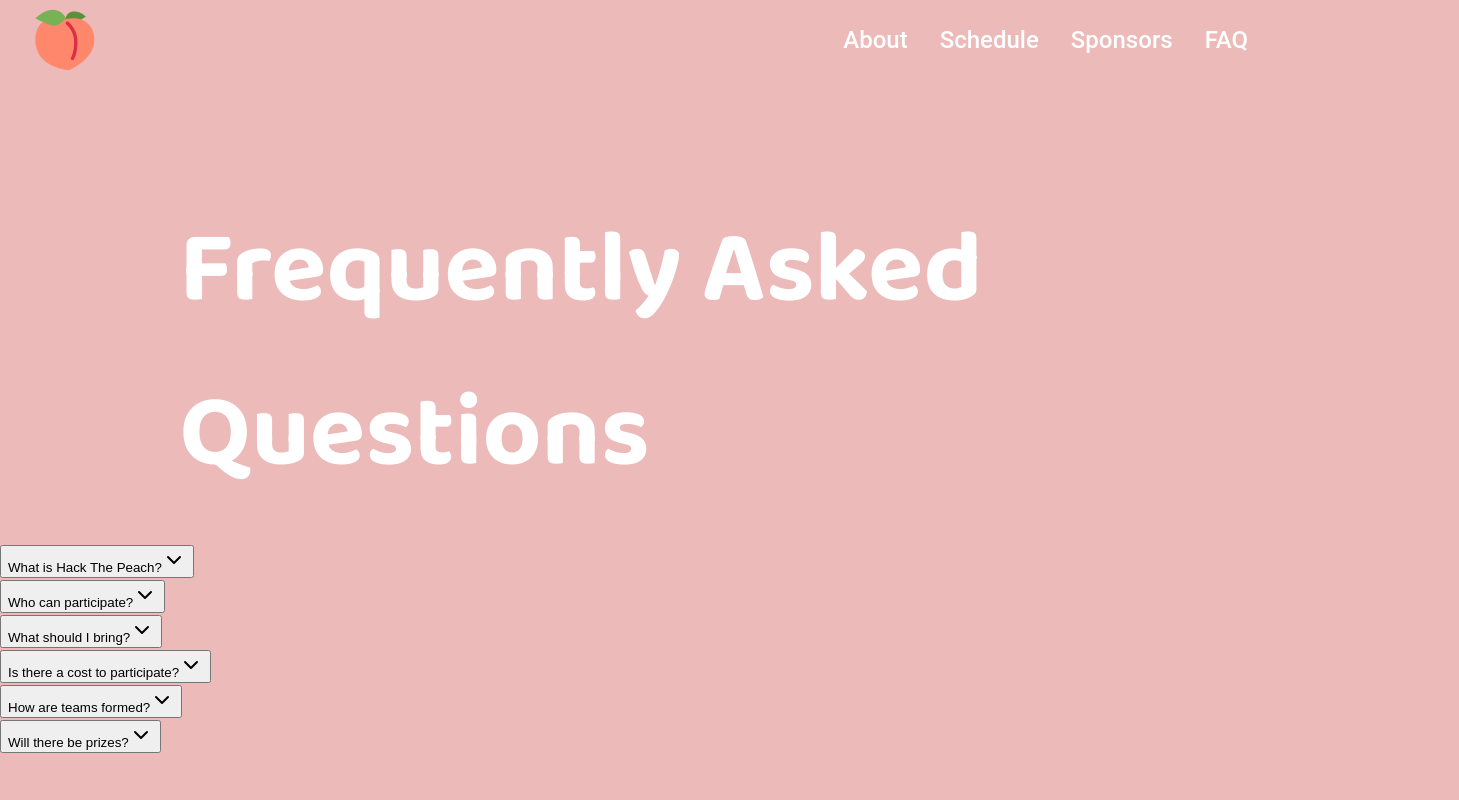
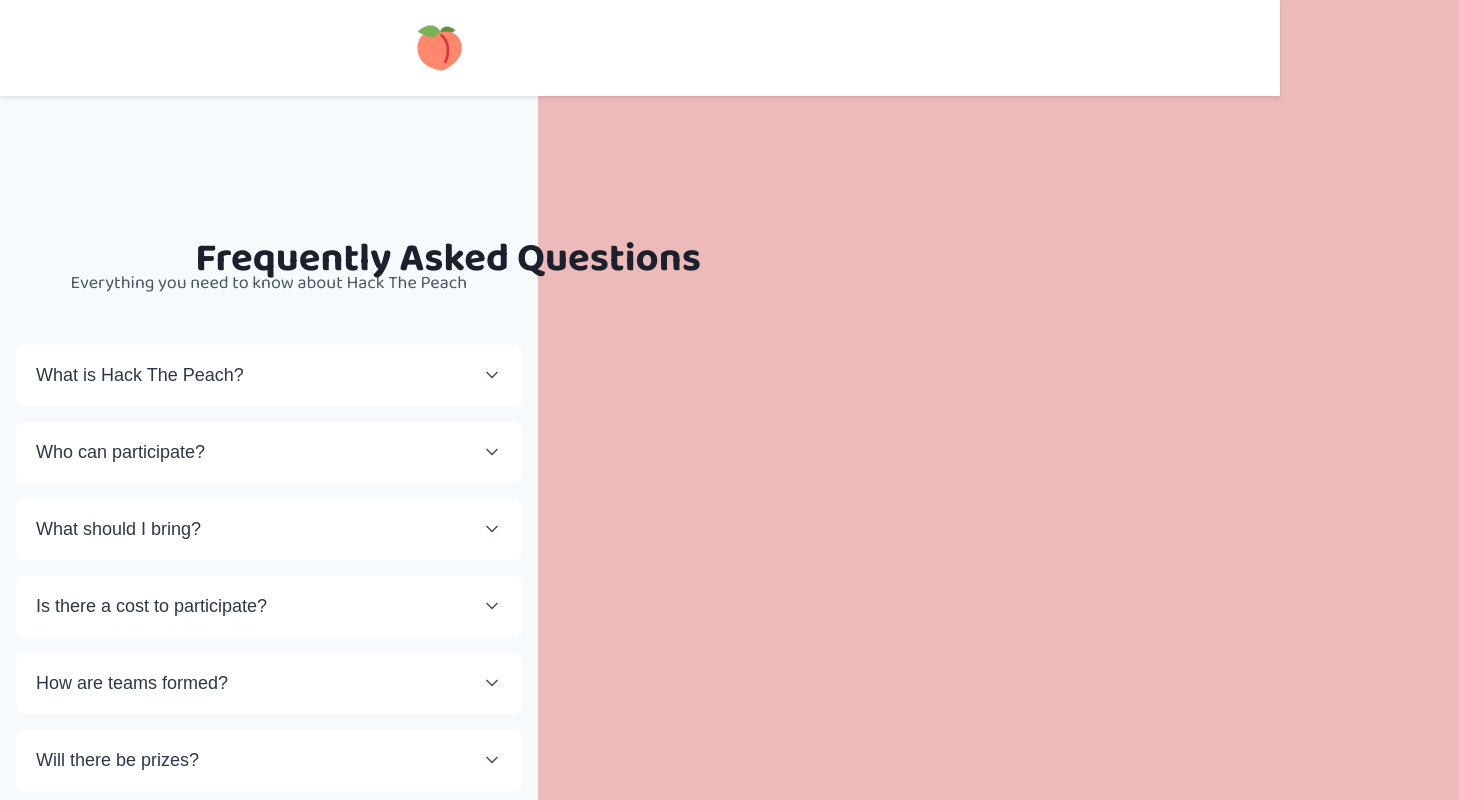
Before and after one commit to sophia0805/hack-the-peach, a React (Create React App) app: page /faq in a window 1280 px wide. Shown: the top 800 px of the page, 1459 px wide, since content can reach past the window. Built offline with nearby package versions, Linux system fonts and the light colour scheme.

Commit message:
test faq

```diff
--- a/src/App.js
+++ b/src/App.js
@@ -1,5 +1,6 @@
 import './App.css';
 import { BrowserRouter as Router, Routes, Route } from 'react-router-dom';
+
 import Home from './home/Home';
 import About from './about/About';
 import Faq from './faq/FAQ';
@@ -16,7 +17,6 @@
       <Route path="/faq" element={<Faq />} />
       <Route path="/schedule" element={<Schedule />} />
       <Route path="/sponsors" element={<Sponsors />} />
-
     </Routes>
     </Router>
   );
--- /dev/null
+++ b/src/faq/FAQ.css
@@ -0,0 +1,223 @@
+/* Navigation Styles */
+.navbar {
+  background-color: #ffffff;
+  box-shadow: 0 2px 4px rgba(0, 0, 0, 0.1);
+  position: fixed;
+  top: 0;
+  left: 0;
+  right: 0;
+  z-index: 1000;
+}
+
+.nav-container {
+  max-width: 1200px;
+  margin: 0 auto;
+  padding: 1rem 2rem;
+  display: flex;
+  justify-content: space-between;
+  align-items: center;
+}
+
+.logo-container {
+  display: flex;
+  align-items: center;
+  text-decoration: none;
+}
+
+.peach {
+  height: 48px;
+  width: auto;
+}
+
+.nav-links {
+  display: flex;
+  gap: 2rem;
+  align-items: center;
+}
+
+.nav-link {
+  color: #4a5568;
+  text-decoration: none;
+  font-size: 1rem;
+  font-weight: 500;
+  text-transform: capitalize;
+  cursor: pointer;
+  transition: color 0.2s ease;
+}
+
+.nav-link:hover {
+  color: #1a202c;
+}
+
+/* FAQ Section Styles */
+.faq-container {
+  min-height: 100vh;
+  background-color: #f7fafc;
+  padding: 6rem 1rem 4rem;
+  margin-top: 64px; /* Account for fixed navbar */
+}
+
+.faq-content {
+  max-width: 800px;
+  margin: 0 auto;
+}
+
+.faq-title {
+  font-size: 2.5rem;
+  font-weight: 700;
+  text-align: center;
+  color: #1a202c;
+  margin-bottom: 1rem;
+}
+
+.faq-subtitle {
+  text-align: center;
+  color: #4a5568;
+  font-size: 1.125rem;
+  margin-bottom: 3rem;
+}
+
+.faq-list {
+  display: flex;
+  flex-direction: column;
+  gap: 1rem;
+}
+
+.faq-item {
+  background: #ffffff;
+  border-radius: 8px;
+  overflow: hidden;
+  transition: all 0.3s ease;
+}
+
+.faq-question {
+  width: 100%;
+  display: flex;
+  justify-content: space-between;
+  align-items: center;
+  padding: 1.25rem;
+  background: none;
+  border: none;
+  cursor: pointer;
+  text-align: left;
+  font-size: 1.125rem;
+  font-weight: 500;
+  color: #2d3748;
+  transition: background-color 0.2s ease;
+}
+
+.faq-question:hover {
+  background-color: #f8fafc;
+}
+
+.faq-question:focus {
+  outline: none;
+  box-shadow: 0 0 0 2px #63b3ed;
+}
+
+.chevron {
+  width: 20px;
+  height: 20px;
+  color: #4a5568;
+  transition: transform 0.2s ease;
+}
+
+.faq-answer {
+  padding: 0 1.25rem 1.25rem;
+  color: #4a5568;
+  line-height: 1.6;
+  background-color: #ffffff;
+}
+
+/* Responsive Styles */
+@media (max-width: 768px) {
+  .nav-container {
+    padding: 1rem;
+  }
+
+  .nav-links {
+    gap: 1rem;
+  }
+
+  .peach {
+    height: 40px;
+  }
+
+  .faq-title {
+    font-size: 2rem;
+  }
+
+  .faq-question {
+    font-size: 1rem;
+    padding: 1rem;
+  }
+
+  .faq-answer {
+    padding: 0 1rem 1rem;
+  }
+}
+
+/* Animation for FAQ answers */
+.faq-answer {
+  animation: slideDown 0.3s ease-out;
+}
+
+@keyframes slideDown {
+  from {
+    opacity: 0;
+    transform: translateY(-10px);
+  }
+  to {
+    opacity: 1;
+    transform: translateY(0);
+  }
+}
+
+/* Dark mode support */
+@media (prefers-color-scheme: dark) {
+  .navbar {
+    background-color: #1a202c;
+    box-shadow: 0 2px 4px rgba(0, 0, 0, 0.2);
+  }
+
+  .nav-link {
+    color: #e2e8f0;
+  }
+
+  .nav-link:hover {
+    color: #ffffff;
+  }
+
+  .faq-container {
+    background-color: #2d3748;
+  }
+
+  .faq-title {
+    color: #f7fafc;
+  }
+
+  .faq-subtitle {
+    color: #e2e8f0;
+  }
+
+  .faq-item {
+    background: #1a202c;
+  }
+
+  .faq-question {
+    color: #e2e8f0;
+  }
+
+  .faq-question:hover {
+    background-color: #2d3748;
+  }
+
+  .chevron {
+    color: #e2e8f0;
+  }
+
+  .faq-answer {
+    background-color: #1a202c;
+    color: #e2e8f0;
+  }
+}
--- a/src/faq/FAQ.js
+++ b/src/faq/FAQ.js
@@ -2,26 +2,34 @@
 import { useNavigate } from 'react-router-dom';
 import logo from '../logo.png';
 import { ChevronDown, ChevronUp } from 'lucide-react';
+import './FAQ.css';
 
 const FAQItem = ({ question, answer }) => {
   const [isOpen, setIsOpen] = useState(false);
+  const contentRef = useRef(null);
 
   return (
-    <div className="mb-4">
+    <div className="faq-item">
       <button
         onClick={() => setIsOpen(!isOpen)}
-        className="w-full flex justify-between items-center p-4 bg-white rounded-lg shadow-sm hover:shadow-md transition-shadow"
+        className="faq-question"
+        aria-expanded={isOpen}
+        aria-controls={`faq-answer-${question.replace(/\s+/g, '-').toLowerCase()}`}
       >
-        <span className="font-medium text-lg text-left">{question}</span>
+        <span>{question}</span>
         {isOpen ? (
-          <ChevronUp className="h-5 w-5 text-gray-500" />
+          <ChevronUp className="chevron" aria-hidden="true" />
         ) : (
-          <ChevronDown className="h-5 w-5 text-gray-500" />
+          <ChevronDown className="chevron" aria-hidden="true" />
         )}
       </button>
       {isOpen && (
-        <div className="p-4 bg-gray-50 rounded-b-lg mt-1">
-          <p className="text-gray-700">{answer}</p>
+        <div
+          id={`faq-answer-${question.replace(/\s+/g, '-').toLowerCase()}`}
+          ref={contentRef}
+          className="faq-answer"
+        >
+          <p>{answer}</p>
         </div>
       )}
     </div>
@@ -37,10 +45,12 @@
     faq: '/faq'
   };
   const navigate = useNavigate();
+
   const goToPage = (page) => {
     console.log('Navigating to:', page);
     navigate(navLinks[page]);
   };
+
   const faqData = [
     {
       question: "What is Hack The Peach?",
@@ -48,43 +58,57 @@
     },
     {
       question: "Who can participate?",
-      answer: ""
+      answer: "Any current college or university student can participate, regardless of major or experience level. High school students may also participate with parental consent. We welcome beginners and experienced hackers alike!"
     },
     {
       question: "What should I bring?",
-      answer: ""
+      answer: "Please bring your laptop, charger, student ID, and any personal items you'll need for the weekend (toiletries, sleeping bag, etc.). We'll provide meals, snacks, and a comfortable hacking space with WiFi and power outlets."
     },
     {
       question: "Is there a cost to participate?",
-      answer: ""
+      answer: "No! Hack The Peach is completely free to attend. We provide meals, snacks, swag, and a great learning experience at no cost to participants, thanks to our generous sponsors."
     },
     {
       question: "How are teams formed?",
-      answer: ""
+      answer: "Teams can have up to 4 members. You're welcome to form your own team beforehand or find teammates during our team formation event at the start of the hackathon. We'll have activities to help you meet other participants and form teams based on shared interests."
     },
     {
       question: "Will there be prizes?",
-      answer: ""
+      answer: "Yes! We have over $5,000 in prizes across various categories including Best Overall Hack, Most Innovative, Best Social Impact, Best Beginner Hack, and several sponsor-specific challenge prizes. Specific prize details will be announced at the opening ceremony."
     }
   ];
 
   return (
     <>
       <nav className="navbar">
-      <a href="#" className="logo-container" onClick={() => goToPage('home')}>
-        <img src={logo} className="peach" alt="logo" />
+        <div className="nav-container">
+          <a
+            href="#"
+            className="logo-container"
+            onClick={() => goToPage('home')}
+            aria-label="Home"
+          >
+            <img src={logo} className="peach" alt="Hack The Peach logo" />
           </a>
           <div className="nav-links">
-        <a className={`text`} onClick={() => goToPage('about')}>About</a>
-        <a className={`text`} onClick={() => goToPage('schedule')}>Schedule</a>
-        <a className={`text`} onClick={() => goToPage('sponsors')}>Sponsors</a>
-        <a className={`text`} onClick={() => goToPage('faq')}>FAQ</a>
+            {Object.entries(navLinks).slice(1).map(([key, path]) => (
+              <a
+                key={key}
+                className="nav-link"
+                onClick={() => goToPage(key)}
+              >
+                {key}
+              </a>
+            ))}
+          </div>
         </div>
       </nav>
-    <div className="min-h-screen bg-gray-100 py-12 px-4">
-      <div className="max-w-3xl mx-auto">
-        <h1 className="text-1xl font-bold text-center mb-12">Frequently Asked Questions</h1>
-        <div className="space-y-6">
+
+      <div className="faq-container">
+        <div className="faq-content">
+          <h1 className="faq-title">Frequently Asked Questions</h1>
+          <p className="faq-subtitle">Everything you need to know about Hack The Peach</p>
+          <div className="faq-list">
             {faqData.map((faq, index) => (
               <FAQItem key={index} question={faq.question} answer={faq.answer} />
             ))}
@@ -94,4 +118,5 @@
     </>
   );
 };
-export default Faq
+
+export default Faq;
```
Also changed, not shown: src/home/Home.js (line endings or trailing spaces). Lines whose indentation alone changed are shown as unchanged.
